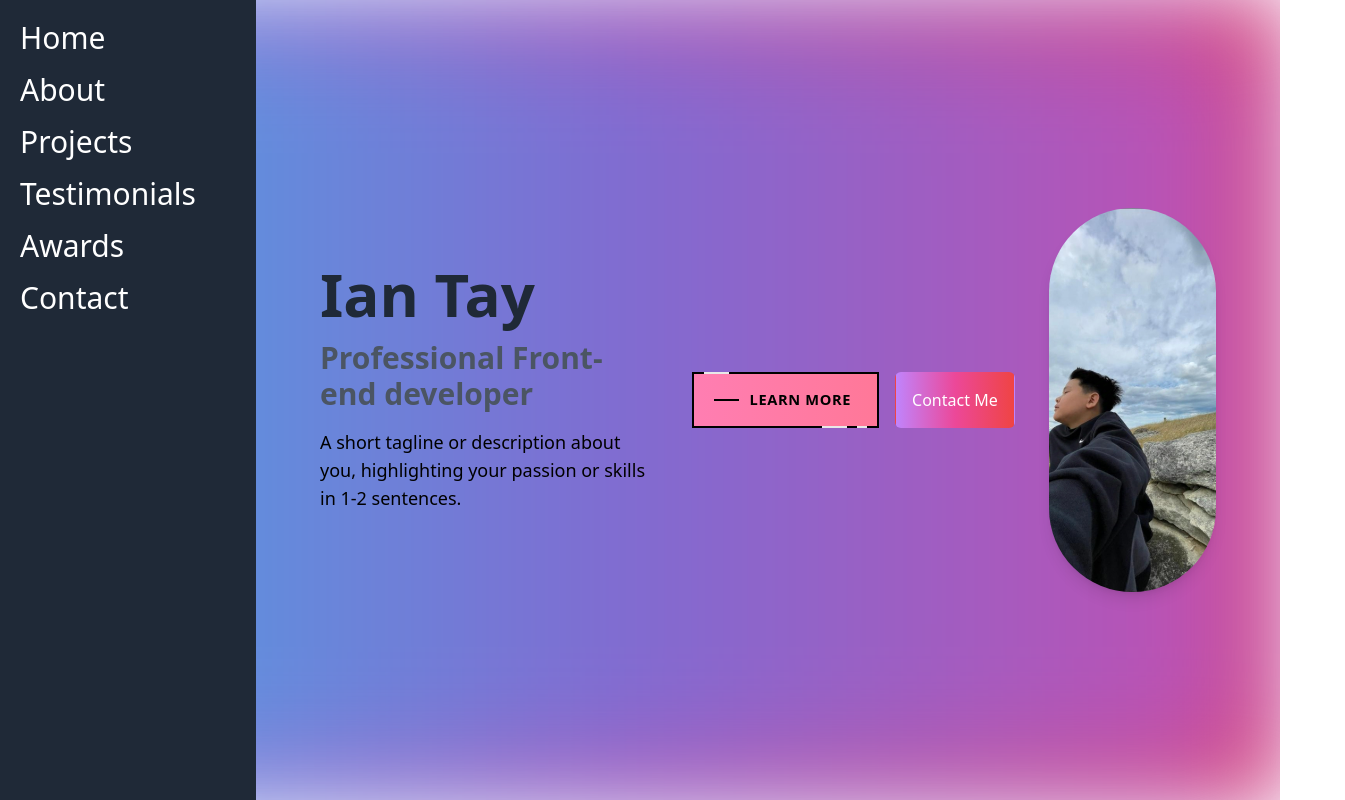
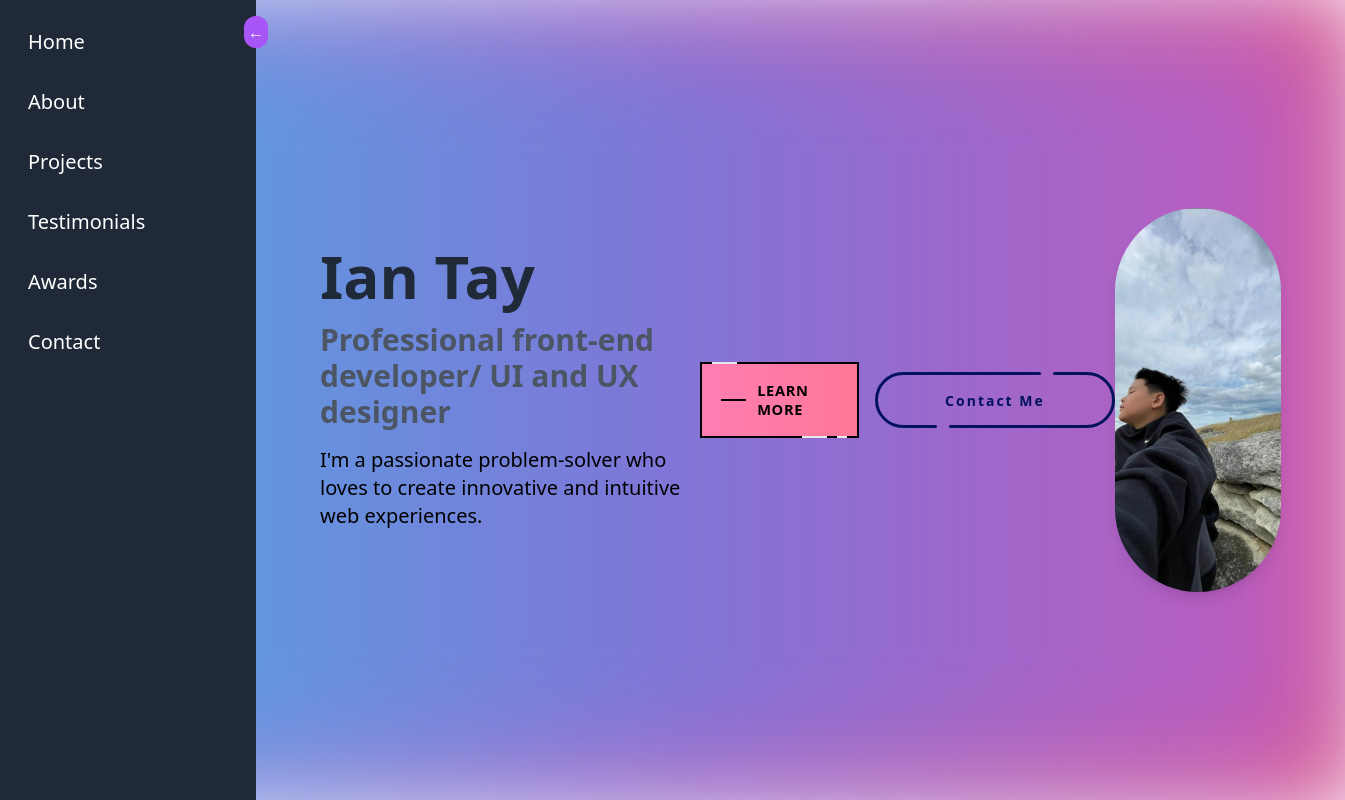
Before and after one commit to dabby12/portfolio-ver-3.2, a React (Vite) app in the folder vite-project/: page / in a window 1280 px wide. Shown: the whole page, 1345 px wide, since content can reach past the window. Built offline with nearby package versions, Linux system fonts and the light colour scheme.

Commit message:
Changed buttons

```diff
--- a/vite-project/src/components/Contact/Contact.jsx
+++ b/vite-project/src/components/Contact/Contact.jsx
@@ -4,11 +4,15 @@ import ContactForm from "./ContactForm";
 const Contact = () => {
   return (
     <div className="ml-64 min-h-screen bg-gradient-to-br from-indigo-100 via-purple-100 to-blue-50 p-8">
+      {/* Page Title */}
       <h1 className="text-5xl font-extrabold text-transparent bg-clip-text bg-gradient-to-r from-purple-500 to-blue-500 text-center mb-8">
         Get In Touch
       </h1>
 
-      <ContactForm />
+      {/* Contact Form Section */}
+      <div className="max-w-3xl mx-auto">
+        <ContactForm />
+      </div>
     </div>
   );
 };
--- a/vite-project/src/components/Contact/ContactForm.jsx
+++ b/vite-project/src/components/Contact/ContactForm.jsx
@@ -1,41 +1,43 @@
 import React, { useState } from 'react';
 import emailjs from 'emailjs-com';
+import SendMessage from '../SpecialComponents/SendMessage'
+const ContactForm = () => {
+  // State hooks to manage form input and status messages
+  const [formData, setFormData] = useState({ name: '', email: '', message: '' });
+  const [status, setStatus] = useState(''); // Feedback message for the user
 
-const ContactForm = () => {
-  // State hooks to capture user input
-  const [name, setName] = useState('');
-  const [email, setEmail] = useState('');
-  const [message, setMessage] = useState('');
-  const [status, setStatus] = useState(''); // Used for success/error messages
+  // Handle input changes
+  const handleChange = (e) => {
+    const { name, value } = e.target;
+    setFormData({ ...formData, [name]: value });
+  };
 
   // Handle form submission
   const handleSubmit = (e) => {
     e.preventDefault();
 
-    // Check if the fields are not empty before sending
+    const { name, email, message } = formData;
+
+    // Validate form inputs
     if (!name || !email || !message) {
       setStatus('All fields are required.');
       return;
     }
 
-    // Sending the form data to EmailJS using the environment variables
+    // Send form data using EmailJS
     emailjs
       .sendForm(
-        process.env.REACT_APP_EMAILJS_SERVICE_ID, // Service ID from .env
-        process.env.REACT_APP_EMAILJS_TEMPLATE_ID, // Template ID from .env
-        e.target, // The form itself
-        process.env.REACT_APP_EMAILJS_USER_ID // User ID from .env
+        process.env.REACT_APP_EMAILJS_SERVICE_ID,
+        process.env.REACT_APP_EMAILJS_TEMPLATE_ID,
+        e.target,
+        process.env.REACT_APP_EMAILJS_USER_ID
       )
       .then(
-        (result) => {
-          console.log('Message sent:', result.text);
+        () => {
           setStatus('Your message has been sent successfully!');
-          setName('');
-          setEmail('');
-          setMessage('');
+          setFormData({ name: '', email: '', message: '' });
         },
-        (error) => {
-          console.log('Error:', error.text);
+        () => {
           setStatus('There was an error sending your message. Please try again later.');
         }
       );
@@ -43,52 +45,71 @@ const ContactForm = () => {
 
   return (
     <div className="contact-form-container bg-white p-8 shadow-md rounded-lg">
-      <h2 className="text-3xl font-bold mb-4">Contact Me</h2>
-      <form onSubmit={handleSubmit}>
-        <div className="mb-4">
-          <input
+      <h2 className="text-3xl font-bold mb-4 text-center">Contact Me</h2>
+      <form onSubmit={handleSubmit} className="space-y-4">
+        {/* Name Input */}
+        <InputField
           type="text"
           name="name"
-            value={name}
-            onChange={(e) => setName(e.target.value)}
-            className="w-full p-3 border border-gray-300 rounded-lg"
+          value={formData.name}
+          onChange={handleChange}
           placeholder="Your Name"
-            required
         />
-        </div>
-        <div className="mb-4">
-          <input
+
+        {/* Email Input */}
+        <InputField
           type="email"
           name="email"
-            value={email}
-            onChange={(e) => setEmail(e.target.value)}
-            className="w-full p-3 border border-gray-300 rounded-lg"
+          value={formData.email}
+          onChange={handleChange}
           placeholder="Your Email"
-            required
         />
-        </div>
-        <div className="mb-4">
-          <textarea
+
+        {/* Message Input */}
+        <TextareaField
           name="message"
-            value={message}
-            onChange={(e) => setMessage(e.target.value)}
-            className="w-full p-3 border border-gray-300 rounded-lg"
+          value={formData.message}
+          onChange={handleChange}
           placeholder="Your Message"
           rows="5"
-            required
         />
-        </div>
-        <button
-          type="submit"
-          className="w-full p-3 bg-blue-500 text-white rounded-lg hover:bg-blue-600 transition duration-300"
-        >
-          Send Message
-        </button>
+
+        {/* Submit Button */}
+        <SendMessage />
+
       </form>
 
-      {status && <p className="mt-4 text-center text-lg">{status}</p>} {/* Display success or error message */}
+
+      {/* Feedback Message */}
+      {status && <p className="mt-4 text-center text-lg text-gray-600">{status}</p>}
     </div>
   );
 };
 
+// Reusable input field component
+const InputField = ({ type, name, value, onChange, placeholder }) => (
+  <input
+    type={type}
+    name={name}
+    value={value}
+    onChange={onChange}
+    className="w-full p-3 border border-gray-300 rounded-lg focus:ring focus:ring-blue-200"
+    placeholder={placeholder}
+    required
+  />
+);
+
+// Reusable textarea field component
+const TextareaField = ({ name, value, onChange, placeholder, rows }) => (
+  <textarea
+    name={name}
+    value={value}
+    onChange={onChange}
+    className="w-full p-3 border border-gray-300 rounded-lg focus:ring focus:ring-blue-200"
+    placeholder={placeholder}
+    rows={rows}
+    required
+  />
+);
+
 export default ContactForm;
--- a/vite-project/src/components/HeroSection/CTAButtons.jsx
+++ b/vite-project/src/components/HeroSection/CTAButtons.jsx
@@ -1,27 +1,20 @@
 import React from "react";
 import { Link } from "react-router-dom"; // Import Link component
 import LearnMoreButton from "../SpecialComponents/LearnMore";
+import ContactMe from "../SpecialComponents/ContactMe";
 
 const CTAButtons = () => {
   return (
     <div className="flex justify-center items-center w-full">
       {/* Buttons Wrapper */}
-      <div className="flex space-x-4">
+      <div className="flex space-x-4 items-center">
         {/* LearnMoreButton wrapped with Link to redirect to About page */}
         <Link to="/about">
           <LearnMoreButton />
         </Link>
 
         {/* Contact Me button */}
-        <button className="relative px-4 py-2 rounded-md overflow-hidden border border-transparent bg-gradient-to-r from-purple-400 via-pink-500 to-red-500 text-white font-medium group hover:brightness-150 active:opacity-75 outline-none duration-300">
-          {/* Animated Gradient Background */}
-          <span className="absolute -top-[150%] left-0 w-full h-[5px] rounded-md opacity-50 bg-gradient-to-r from-purple-400 via-pink-500 to-red-500 shadow-[0_0_10px_10px_rgba(0,0,0,0.3)] group-hover:top-[150%] duration-500"></span>
-
-          {/* Button Text */}
-          <Link to="/contact">
-            <span className="relative z-10">Contact Me</span>
-          </Link>
-        </button>
+        <ContactMe />
       </div>
     </div>
   );
--- a/vite-project/src/components/HeroSection/HeroSection.jsx
+++ b/vite-project/src/components/HeroSection/HeroSection.jsx
@@ -10,9 +10,9 @@ const HeroSection = () => {
       {/* Sidebar */}
       <Sidebar />
 
-      {/* Animated Background */}
-      <div className="absolute inset-0 bg-gradient-to-r from-purple-400 via-pink-500 to-red-500 animate-gradient blur-2xl -z-10"></div>
-      <div className="absolute inset-0 bg-gradient-to-r from-cyan-500 via-blue-500 to-purple-500 opacity-60 animate-gradient2 blur-3xl -z-10"></div>
+      {/* Animated Pulsing Background */}
+      <div className="absolute inset-0 bg-gradient-to-r from-purple-400 via-pink-500 to-red-500 animate-pulse-slow blur-2xl -z-10"></div>
+      <div className="absolute inset-0 bg-gradient-to-r from-cyan-500 via-blue-500 to-purple-500 opacity-60 animate-pulse-fast blur-3xl -z-10"></div>
 
       {/* Main Content */}
       <div className="flex flex-col-reverse lg:flex-row items-center justify-center w-full lg:pl-64">
--- a/vite-project/src/components/HeroSection/HeroText.jsx
+++ b/vite-project/src/components/HeroSection/HeroText.jsx
@@ -3,15 +3,15 @@ import React from "react";
 const HeroText = () => {
   return (
     <div className="mb-6">
-      <h1 className="text-4xl lg:text-6xl font-bold text-gray-800 mb-4 animate-fade-up">
+      <h1 className="text-4xl lg:text-6xl font-bold text-gray-800 mb-4 animate-fade-up transition-transform transform hover:scale-110 duration-300 ease-in-out ">
         Ian Tay
       </h1>
-      <h2 className="text-2xl lg:text-3xl font-semibold text-gray-600 mb-4 animate-fade-up animation-delay-200">
-        Professional Front-end developer
+      <h2 className="text-lg lg:text-3xl font-semibold text-gray-600 mb-4 animate-fade-up animation-delay-200  transition-transform duration-300 transform hover:scale-105 hover:text-yellow-300 ">
+        Professional front-end developer/ UI and UX designer
       </h2>
-      <p className="text-lg text-black-100 animate-fade-up animation-delay-400">
-        A short tagline or description about you, highlighting your passion or
-        skills in 1-2 sentences.
+      <p className="text-xl text-black-100 animate-fade-up animation-delay-400">
+
+I'm a passionate problem-solver who loves to create innovative and intuitive web experiences.
       </p>
     </div>
   );
--- a/vite-project/src/components/Sidebar/Sidebar.jsx
+++ b/vite-project/src/components/Sidebar/Sidebar.jsx
@@ -1,6 +1,5 @@
-// src/components/Sidebar/Sidebar.jsx
 import React, { useState } from "react";
-import { Link } from "react-router-dom"; // Import Link
+import { Link } from "react-router-dom";
 
 const menuItems = [
   { english: "Home", chinese: "主页", link: "/" },
@@ -12,18 +11,45 @@ const menuItems = [
 ];
 
 const Sidebar = () => {
+  const [isCollapsed, setIsCollapsed] = useState(false);
+
+  const toggleSidebar = () => {
+    setIsCollapsed(!isCollapsed);
+  };
+
   return (
-    <div className="w-64 h-full bg-gray-800 text-white p-5 fixed top-0 left-0 z-10">
-      <ul className="space-y-4">
+    <div
+      className={`h-full bg-gray-800 text-white fixed top-0 left-0 z-10 transition-all duration-300 ${
+        isCollapsed ? "w-16" : "w-64"
+      }`}
+    >
+      {/* Toggle Button */}
+      <button
+        onClick={toggleSidebar}
+        className={`absolute top-4 right-[-12px] transform bg-purple-500 text-white p-1 rounded-full focus:outline-none hover:bg-purple-700 transition-transform duration-300 ${
+          isCollapsed ? "translate-x-6" : "translate-x-0"
+        }`}
+      >
+        {isCollapsed ? "→" : "←"}
+      </button>
+
+      {/* Menu Items */}
+      <ul className="space-y-4 p-5">
         {menuItems.map((item, index) => (
-          <SidebarItem key={index} english={item.english} chinese={item.chinese} link={item.link} />
+          <SidebarItem
+            key={index}
+            english={item.english}
+            chinese={item.chinese}
+            link={item.link}
+            isCollapsed={isCollapsed}
+          />
         ))}
       </ul>
     </div>
   );
 };
 
-const SidebarItem = ({ english, chinese, link }) => {
+const SidebarItem = ({ english, chinese, link, isCollapsed }) => {
   const [isHovered, setIsHovered] = useState(false);
 
   return (
@@ -32,19 +58,26 @@ const SidebarItem = ({ english, chinese, link }) => {
       onMouseEnter={() => setIsHovered(true)}
       onMouseLeave={() => setIsHovered(false)}
     >
-      <Link to={link} className="flex items-center space-x-2 text-lg">
-        <span className={`transition-all duration-300 ${isHovered ? 'opacity-0' : 'opacity-100'} text-3xl`}>
-          {english}
-        </span>
-        <span
-          className={`transition-all duration-300 absolute ${isHovered ? 'opacity-100' : 'opacity-0'} text-3xl`}
-          style={{ left: 0 }}
-        >
-          {chinese}
-        </span>
+      <Link
+        to={link}
+        className="flex items-center space-x-2 text-lg p-2 rounded-md hover:bg-gray-700 transition-all duration-300"
+      >
+        {/* English text */}
+        {!isCollapsed && <span className="text-xl">{english}</span>}
+
+        {/* Icon or placeholder */}
+        {isCollapsed && (
+          <span
+            className={`text-3xl ${
+              isHovered ? "opacity-100" : "opacity-50"
+            } transition-opacity duration-300`}
+          >
+            {chinese}
+          </span>
+        )}
       </Link>
     </li>
   );
 };
-console.error("This website is an example and shouldnt be taken real ")
+
 export default Sidebar;
--- /dev/null
+++ b/vite-project/src/components/SpecialComponents/ContactMe.jsx
@@ -0,0 +1,275 @@
+import React from 'react';
+import styled from 'styled-components';
+
+const ContactMe = () => {
+  return (
+    <StyledWrapper>
+      <div className="container">
+        <a href="#" className="button type--C">
+          <div className="button__line" />
+          <div className="button__line" />
+          <span className="button__text">Contact Me</span>
+          <div className="button__drow1" />
+          <div className="button__drow2" />
+        </a>
+      </div>
+    </StyledWrapper>
+  );
+}
+
+const StyledWrapper = styled.div`
+  .type--A {
+    --line_color: #555555;
+    --back_color: #ffecf6;
+  }
+  .type--B {
+    --line_color: #1b1919;
+    --back_color: #e9ecff;
+  }
+  .type--C {
+    --line_color: #00135c;
+    --back_color: #defffa;
+  }
+  .button {
+    position: relative;
+    z-index: 0;
+    width: 240px;
+    height: 56px;
+    text-decoration: none;
+    font-size: 14px;
+    font-weight: bold;
+    color: var(--line_color);
+    letter-spacing: 2px;
+    transition: all 0.3s ease;
+  }
+  .button__text {
+    display: flex;
+    justify-content: center;
+    align-items: center;
+    width: 100%;
+    height: 100%;
+  }
+  .button::before,
+  .button::after,
+  .button__text::before,
+  .button__text::after {
+    content: "";
+    position: absolute;
+    height: 3px;
+    border-radius: 2px;
+    background: var(--line_color);
+    transition: all 0.5s ease;
+  }
+  .button::before {
+    top: 0;
+    left: 54px;
+    width: calc(100% - 56px * 2 - 16px);
+  }
+  .button::after {
+    top: 0;
+    right: 54px;
+    width: 8px;
+  }
+  .button__text::before {
+    bottom: 0;
+    right: 54px;
+    width: calc(100% - 56px * 2 - 16px);
+  }
+  .button__text::after {
+    bottom: 0;
+    left: 54px;
+    width: 8px;
+  }
+  .button__line {
+    position: absolute;
+    top: 0;
+    width: 56px;
+    height: 100%;
+    overflow: hidden;
+  }
+  .button__line::before {
+    content: "";
+    position: absolute;
+    top: 0;
+    width: 150%;
+    height: 100%;
+    box-sizing: border-box;
+    border-radius: 300px;
+    border: solid 3px var(--line_color);
+  }
+  .button__line:nth-child(1),
+  .button__line:nth-child(1)::before {
+    left: 0;
+  }
+  .button__line:nth-child(2),
+  .button__line:nth-child(2)::before {
+    right: 0;
+  }
+  .button:hover {
+    letter-spacing: 6px;
+  }
+  .button:hover::before,
+  .button:hover .button__text::before {
+    width: 8px;
+  }
+  .button:hover::after,
+  .button:hover .button__text::after {
+    width: calc(100% - 56px * 2 - 16px);
+  }
+  .button__drow1,
+  .button__drow2 {
+    position: absolute;
+    z-index: -1;
+    border-radius: 16px;
+    transform-origin: 16px 16px;
+  }
+  .button__drow1 {
+    top: -16px;
+    left: 40px;
+    width: 32px;
+    height: 0;
+    transform: rotate(30deg);
+  }
+  .button__drow2 {
+    top: 44px;
+    left: 77px;
+    width: 32px;
+    height: 0;
+    transform: rotate(-127deg);
+  }
+  .button__drow1::before,
+  .button__drow1::after,
+  .button__drow2::before,
+  .button__drow2::after {
+    content: "";
+    position: absolute;
+  }
+  .button__drow1::before {
+    bottom: 0;
+    left: 0;
+    width: 0;
+    height: 32px;
+    border-radius: 16px;
+    transform-origin: 16px 16px;
+    transform: rotate(-60deg);
+  }
+  .button__drow1::after {
+    top: -10px;
+    left: 45px;
+    width: 0;
+    height: 32px;
+    border-radius: 16px;
+    transform-origin: 16px 16px;
+    transform: rotate(69deg);
+  }
+  .button__drow2::before {
+    bottom: 0;
+    left: 0;
+    width: 0;
+    height: 32px;
+    border-radius: 16px;
+    transform-origin: 16px 16px;
+    transform: rotate(-146deg);
+  }
+  .button__drow2::after {
+    bottom: 26px;
+    left: -40px;
+    width: 0;
+    height: 32px;
+    border-radius: 16px;
+    transform-origin: 16px 16px;
+    transform: rotate(-262deg);
+  }
+  .button__drow1,
+  .button__drow1::before,
+  .button__drow1::after,
+  .button__drow2,
+  .button__drow2::before,
+  .button__drow2::after {
+    background: var(--back_color);
+  }
+  .button:hover .button__drow1 {
+    animation: drow1 ease-in 0.06s;
+    animation-fill-mode: forwards;
+  }
+  .button:hover .button__drow1::before {
+    animation: drow2 linear 0.08s 0.06s;
+    animation-fill-mode: forwards;
+  }
+  .button:hover .button__drow1::after {
+    animation: drow3 linear 0.03s 0.14s;
+    animation-fill-mode: forwards;
+  }
+  .button:hover .button__drow2 {
+    animation: drow4 linear 0.06s 0.2s;
+    animation-fill-mode: forwards;
+  }
+  .button:hover .button__drow2::before {
+    animation: drow3 linear 0.03s 0.26s;
+    animation-fill-mode: forwards;
+  }
+  .button:hover .button__drow2::after {
+    animation: drow5 linear 0.06s 0.32s;
+    animation-fill-mode: forwards;
+  }
+  @keyframes drow1 {
+    0% {
+      height: 0;
+    }
+    100% {
+      height: 100px;
+    }
+  }
+  @keyframes drow2 {
+    0% {
+      width: 0;
+      opacity: 0;
+    }
+    10% {
+      opacity: 0;
+    }
+    11% {
+      opacity: 1;
+    }
+    100% {
+      width: 120px;
+    }
+  }
+  @keyframes drow3 {
+    0% {
+      width: 0;
+    }
+    100% {
+      width: 80px;
+    }
+  }
+  @keyframes drow4 {
+    0% {
+      height: 0;
+    }
+    100% {
+      height: 120px;
+    }
+  }
+  @keyframes drow5 {
+    0% {
+      width: 0;
+    }
+    100% {
+      width: 124px;
+    }
+  }
+
+  .container {
+    width: 100%;
+    height: 300px;
+    display: flex;
+    flex-direction: column;
+    justify-content: center;
+    align-items: center;
+  }
+  .button:not(:last-child) {
+    margin-bottom: 64px;
+  }`;
+
+export default ContactMe;
--- /dev/null
+++ b/vite-project/src/components/SpecialComponents/SendMessage.jsx
@@ -0,0 +1,127 @@
+import React from 'react';
+import styled from 'styled-components';
+
+const Button = () => {
+  return (
+    <StyledWrapper>
+      <button className="btn cube cube-hover" type="button">
+        <div className="bg-top">
+          <div className="bg-inner" />
+        </div>
+        <div className="bg-right">
+          <div className="bg-inner" />
+        </div>
+        <div className="bg">
+          <div className="bg-inner" />
+        </div>
+        <div className="text">Send Message</div>
+      </button>
+    </StyledWrapper>
+  );
+}
+
+const StyledWrapper = styled.div`
+  .btn {
+    display: block;
+    padding: 0.7em 1em;
+    background: transparent;
+    outline: none;
+    border: 0;
+    color: #d4af37;
+    letter-spacing: 0.1em;
+    font-family: monospace;
+    font-size: 17px;
+    font-weight: bold;
+    cursor: pointer;
+    z-index: 1;
+  }
+
+  .cube {
+    position: relative;
+    transition: all 0.5s;
+  }
+
+  .cube .bg-top {
+    position: absolute;
+    height: 10px;
+    background: #d4af37;
+    bottom: 100%;
+    left: 5px;
+    right: -5px;
+    transform: skew(-45deg, 0);
+    margin: 0;
+    transition: all 0.4s;
+  }
+
+  .cube .bg-top .bg-inner {
+    bottom: 0;
+  }
+
+  .cube .bg {
+    position: absolute;
+    left: 0;
+    bottom: 0;
+    top: 0;
+    right: 0;
+    background: #d4af37;
+    transition: all 0.4s;
+  }
+
+  .cube .bg-right {
+    position: absolute;
+    background: #d4af37;
+    top: -5px;
+    z-index: 0;
+    bottom: 5px;
+    width: 10px;
+    left: 100%;
+    transform: skew(0, -45deg);
+    transition: all 0.4s;
+  }
+
+  .cube .bg-right .bg-inner {
+    left: 0;
+  }
+
+  .cube .bg-inner {
+    background: #28282d;
+    position: absolute;
+    left: 2px;
+    right: 2px;
+    top: 2px;
+    bottom: 2px;
+  }
+
+  .cube .text {
+    position: relative;
+    transition: all 0.4s;
+  }
+
+  .cube:hover .bg-inner {
+    background: #d4af37;
+    transition: all 0.4s;
+  }
+
+  .cube:hover .text {
+    color: #28282d;
+    transition: all 0.4s;
+  }
+
+  .cube:hover .bg-right,
+  .cube:hover .bg,
+  .cube:hover .bg-top {
+    background: #28282d;
+  }
+
+  .cube:active {
+    z-index: 9999;
+    animation: bounce 0.1s linear;
+  }
+
+  @keyframes bounce {
+    50% {
+      transform: scale(0.9);
+    }
+  }`;
+
+export default Button;
```
Also changed, not shown: vite-project/src/components/AwardsAndRecognitions/Awards.jsx (+44 -30 lines), vite-project/tailwind.config.js (+10 -0 lines). Lines whose indentation alone changed are shown as unchanged.
